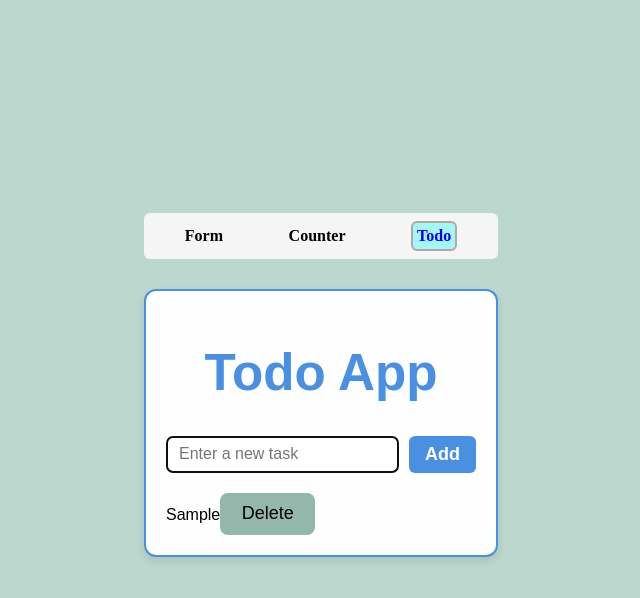
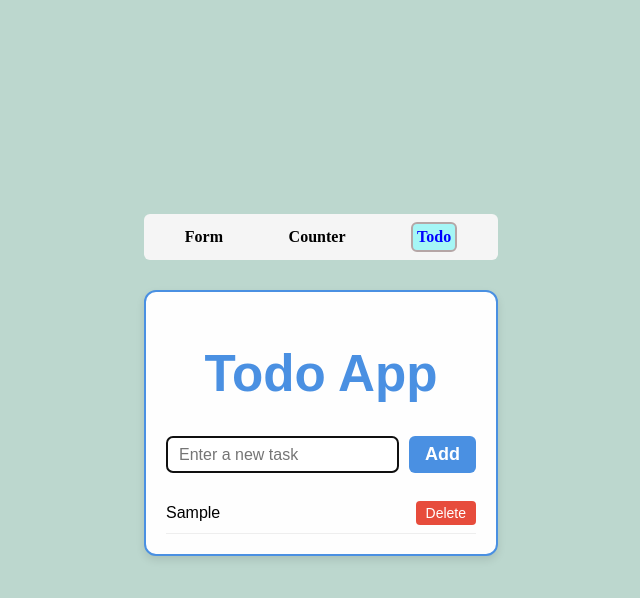
Before and after one commit to Kanchan012/form-react, a React (Vite) app in the folder form/: page /todo in a window 1280 px wide. Both pictures are taken after typing "Sample" into the empty fields and a click on the button "Add". Shown: the top 598 px of the page, without its empty margins (319-959 px from the left). Built offline with nearby package versions, Linux system fonts and the light colour scheme.

Commit message:
todo item added and updated in todo.tsx

```diff
--- /dev/null
+++ b/form/src/components/TodoItem.tsx
@@ -0,0 +1,28 @@
+import { TodoType } from "../pages/Todo";
+
+type Props = {
+  todo: TodoType;
+  onToggle: (id: number) => void;
+  onDelete: (id: number) => void;
+};
+
+function TodoItem({ todo, onToggle, onDelete }: Props) {
+  return (
+    <li className="task-item">
+      <span
+        onClick={() => onToggle(todo.id)}
+        style={{
+          textDecoration: todo.completed ? "line-through" : "none",
+          cursor: "pointer",
+        }}
+      >
+        {todo.text}
+      </span>
+      <button onClick={() => onDelete(todo.id)} className="delete-btn">
+        Delete
+      </button>
+    </li>
+  );
+}
+
+export default TodoItem;
--- a/form/src/pages/Todo.tsx
+++ b/form/src/pages/Todo.tsx
@@ -1,5 +1,6 @@
 import { useState, useEffect, useMemo, useCallback } from "react";
 import TodoInput from "../components/TodoInput";
+import TodoItem from "../components/TodoItem";
 import "./Todo.css";
 
 export type TodoType = {
@@ -67,10 +68,12 @@ function Todo() {
       ) : (
         <ul className="task-list">
           {filteredTodos.map(todo => (
-            <li key={todo.id} className={todo.completed ? "completed" : ""}>
-              <span onClick={() => toggleTodo(todo.id)}>{todo.text}</span>
-              <button onClick={() => deleteTodo(todo.id)}>Delete</button>
-            </li>
+            <TodoItem
+              key={todo.id}
+              todo={todo}
+              onToggle={toggleTodo}
+              onDelete={deleteTodo}
+            />
           ))}
         </ul>
       )}
```
